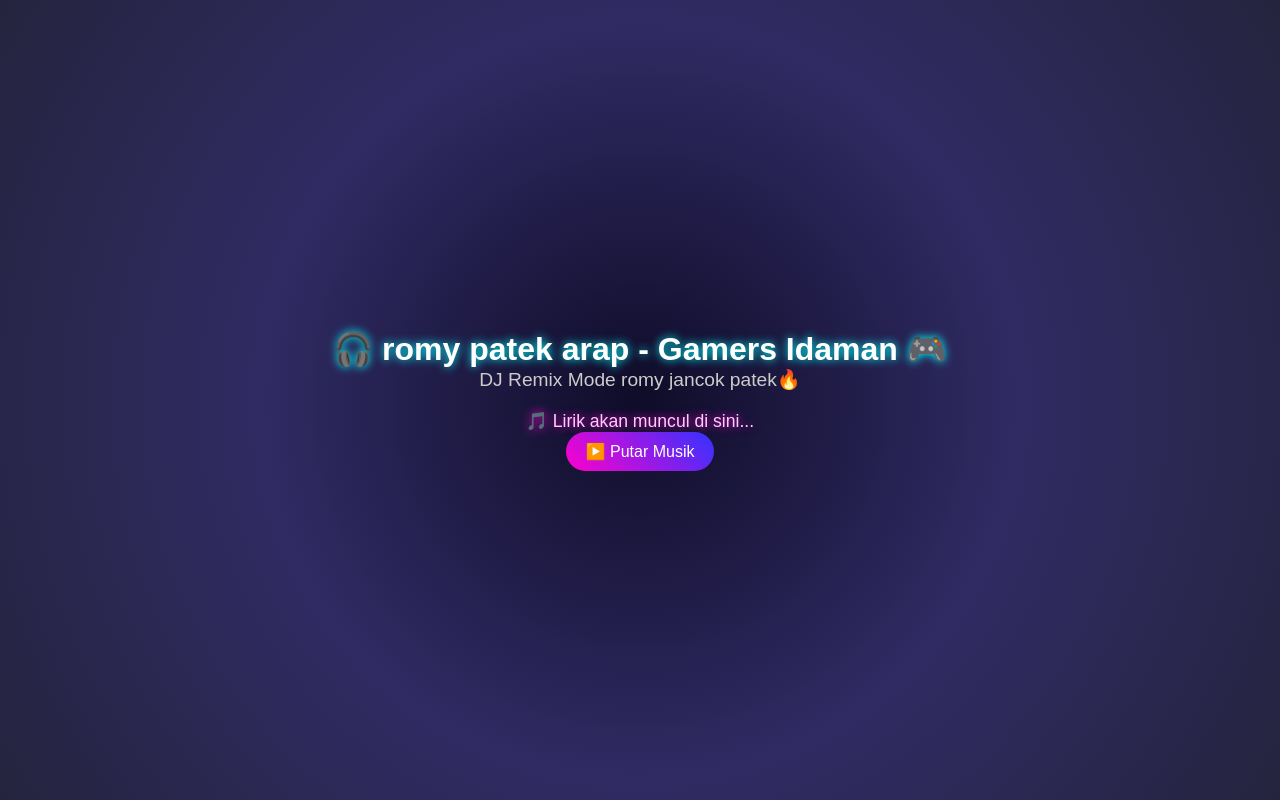
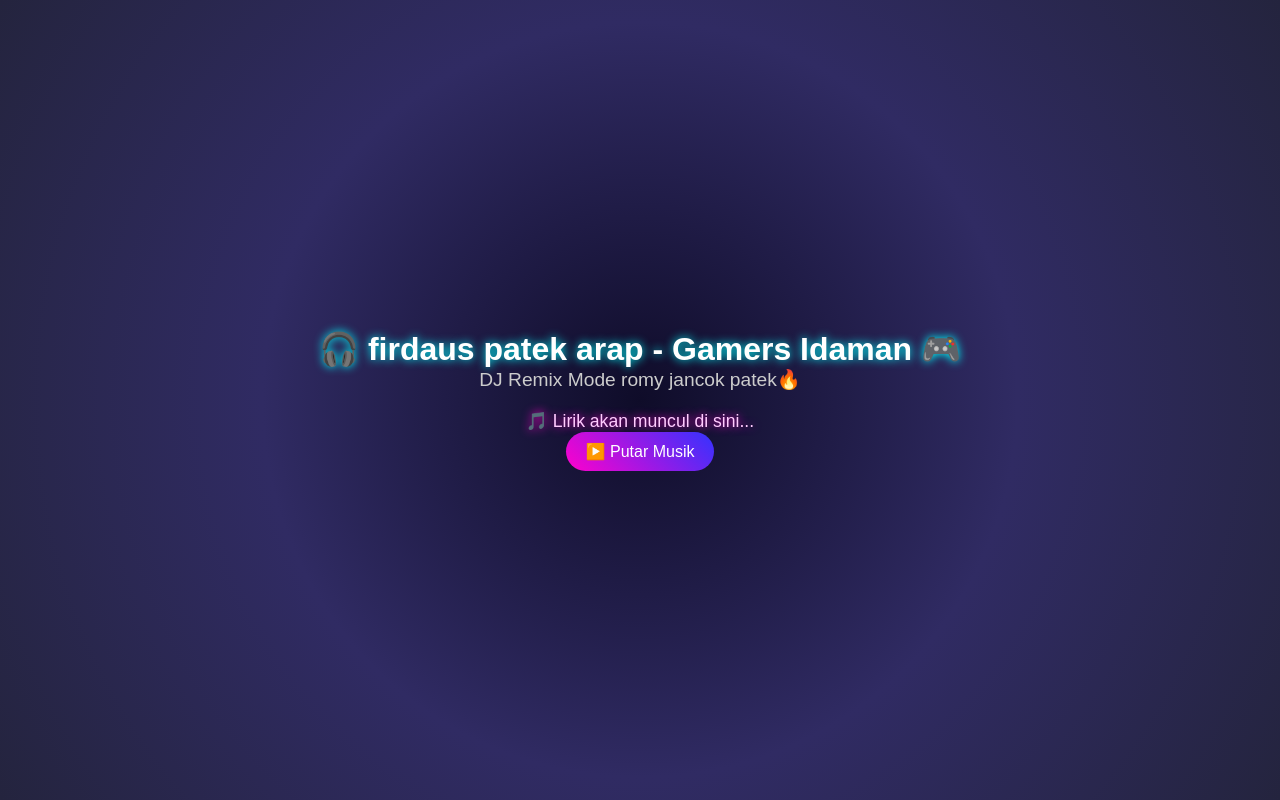
Before and after one commit to happy-smile000/crazyfirmusik, a plain HTML site: page index.html in a window 1280 px wide. Drawn offline with Linux system fonts and the light colour scheme.

Commit message:
Update index.html

```diff
--- a/index.html
+++ b/index.html
@@ -9,7 +9,7 @@
 <body>
 
   <div class="container">
-    <h1>🎧 romy patek arap - Gamers Idaman 🎮</h1>
+    <h1>🎧 firdaus patek arap - Gamers Idaman 🎮</h1>
     <p class="subtitle">DJ Remix Mode romy jancok patek🔥</p>
 
     <div class="player">
@@ -31,4 +31,5 @@
 
 </body>
 
+
 </html>
```
